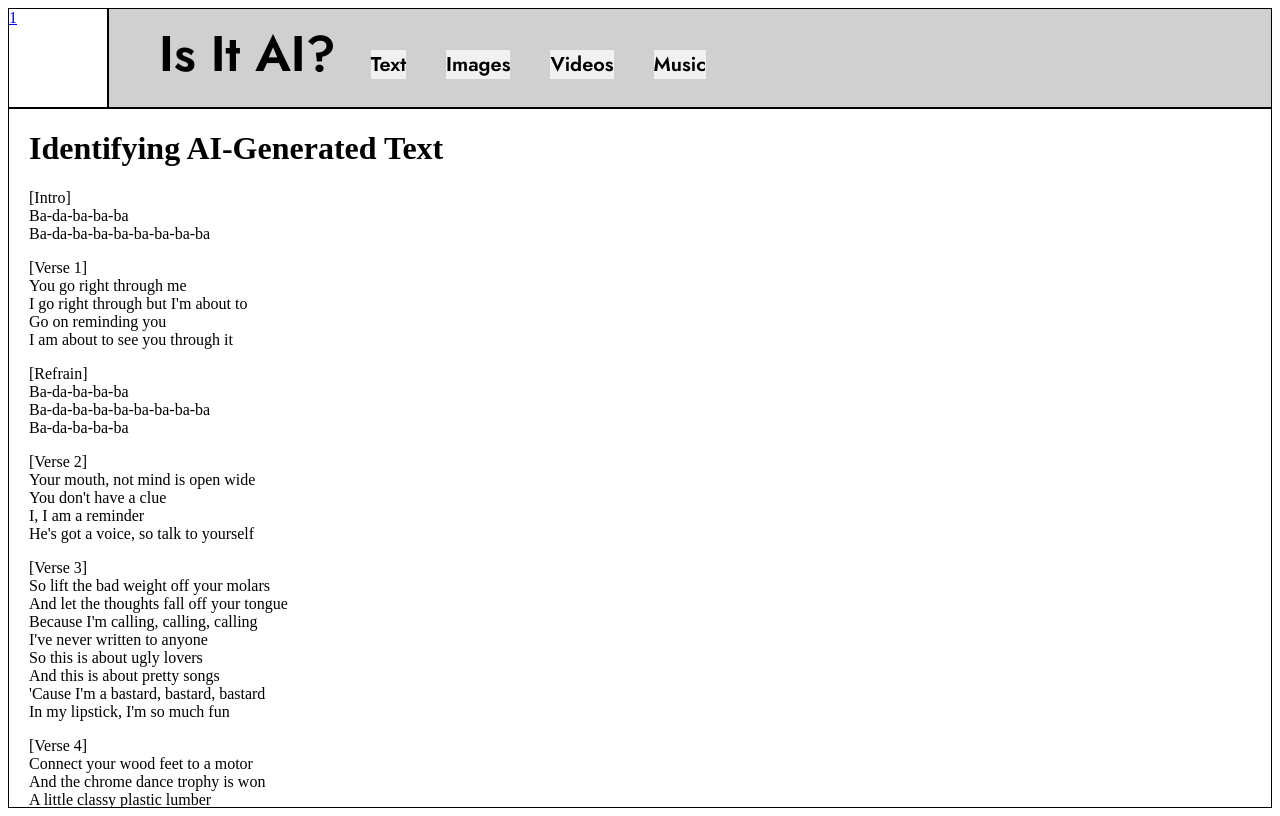
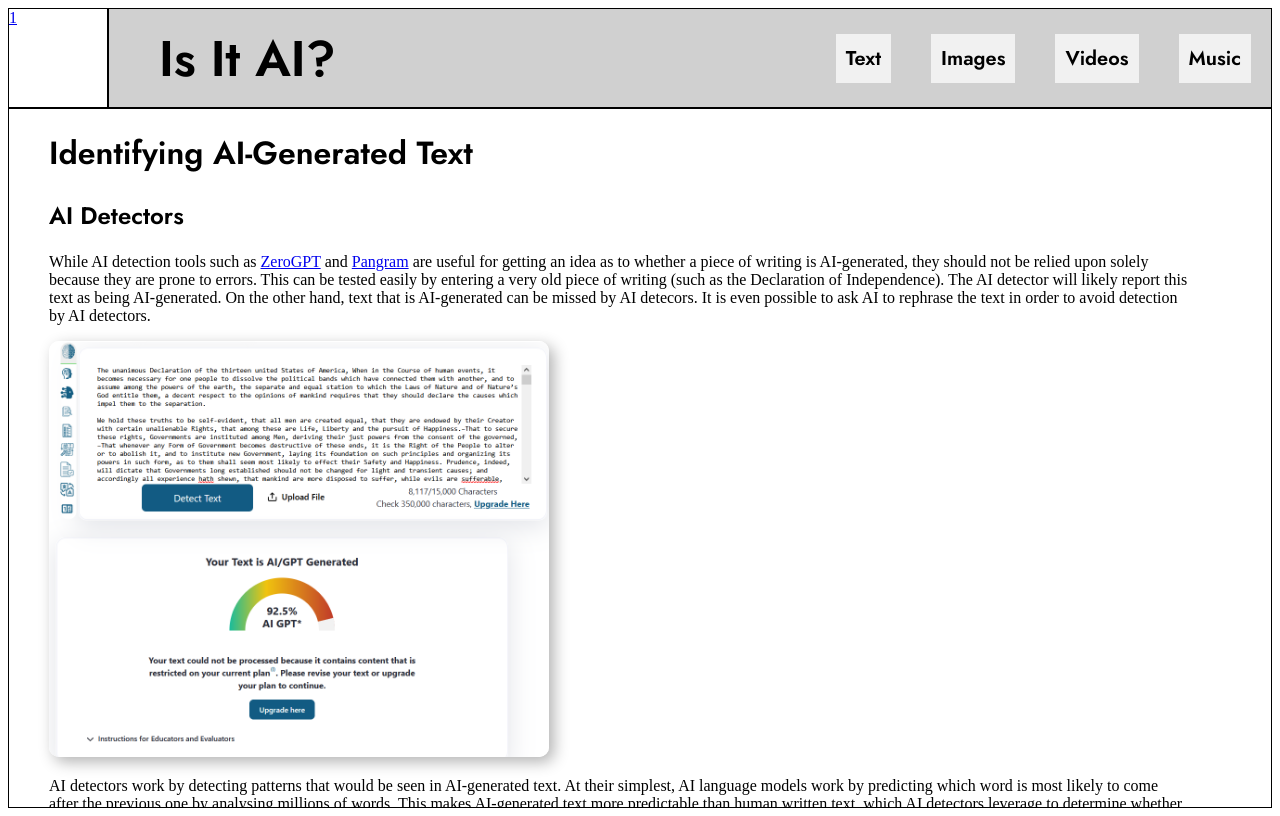
Before and after one commit to fjdksa80/10ct-web-apps, a plain HTML site: page text.html in a window 1280 px wide. Drawn offline with Linux system fonts and the light colour scheme.

Commit message:
Adding information to Text
How to spot AI-generated text

```diff
--- a/style.css
+++ b/style.css
@@ -1,6 +1,6 @@
 .container {
     display: grid;
-    grid-template-columns: 100px 1fr;
+    grid-template-columns: 100px 1fr 1fr;
     grid-template-rows: 100px calc(100vh - 100px);
     margin: 0;
 }
@@ -11,7 +11,9 @@
 
 .title {
     background-color: #d0d0d0;
-    border: 1px solid #000000;
+    border-top: 1px solid #000000;
+    border-bottom: 1px solid #000000;
+    border-left: 1px solid #000000;
     align-content: center;
     font-size: 50px;
     font-family: "Jost", sans-serif;
@@ -35,11 +37,28 @@
 
 .content {
     border: 1px solid #000000;
-    grid-column: 1 / span 2;
+    grid-column: 1 / span 3;
     overflow-y: auto;
     min-height: 0;
-    padding-left: 20px;
-    padding-right: 20px;
+    padding-left: 40px;
+    padding-right: 80px;
+}
+
+.content h1 {
+    font-family: "Jost", sans-serif;
+}
+
+.content h2 {
+    font-family: "Jost", sans-serif;
+}
+
+.content h3 {
+    font-family: "Jost", sans-serif;
+}
+
+.content img {
+    border-radius: 10px;
+    box-shadow: 5px 5px 15px rgba(0, 0, 0, 0.3);
 }
 
 .links {
@@ -88,12 +107,28 @@
 }
 
 .nav {
-    display: inline-flex;
+    text-align: right;
+    align-content: center;
+    font-family: "Jost", sans-serif;
     font-size: 20px;
-    flex: 0 0 200px
+    background-color: #d0d0d0;
+    border-top: 1px solid #000000;
+    border-bottom: 1px solid #000000;
+    border-right: 1px solid #000000;
 }
 
-.nav div {
+.flex {
+    flex: 0 0 200px;
+    display: inline-flex;
+}
+
+.flex div {
     background-color: #f1f1f1;
     margin: 20px;
+    padding: 10px;
 }
+
+.flex div a {
+    color: #000000;
+    text-decoration: none;
+}
--- a/text.html
+++ b/text.html
@@ -14,63 +14,37 @@
             </div>
             <div class="title">
                 Is It AI?
-                <div class="nav">
-                    <div>Text</div>
-                    <div>Images</div>
-                    <div>Videos</div>
-                    <div>Music</div>
+            </div>
+            <div class="nav">
+                <div class="flex">
+                    <div><a href="text.html">Text</a></div>
+                    <div><a href="images.html">Images</a></div>
+                    <div><a href="videos.html">Videos</a></div>
+                    <div><a href="music.html">Music</a></div>
                 </div>
             </div>
             <div class="content">
                 <h1>Identifying AI-Generated Text</h1>
+                <h2>AI Detectors</h2>
                 <p>
-                    [Intro]<br>
-                    Ba-da-ba-ba-ba<br>
-                    Ba-da-ba-ba-ba-ba-ba-ba-ba
+                    While AI detection tools such as <a href="https://zerogpt.com">ZeroGPT</a> and <a href="https://pangram.com">Pangram</a>
+                    are useful for getting an idea as to whether a piece of writing is AI-generated, they should not be relied upon solely
+                    because they are prone to errors. This can be tested easily by entering a very old piece of writing (such as the Declaration of Independence).
+                    The AI detector will likely report this text as being AI-generated. On the other hand, text that is AI-generated can be missed
+                    by AI detecors. It is even possible to ask AI to rephrase the text in order to avoid detection by AI detectors.
                 </p>
+                                <img src="images/zerogpt.png" alt="ZeroGPT claims the Declaration of Independence has a 92.5% chance of being AI-Generated" width="500px">
                 <p>
-                    [Verse 1]<br>
-                    You go right through me<br>
-                    I go right through but I'm about to<br>
-                    Go on reminding you<br>
-                    I am about to see you through it<br>
+                    AI detectors work by detecting patterns that would be seen in AI-generated text. At their simplest, AI language models work by
+                    predicting which word is most likely to come after the previous one by analysing millions of words. This makes AI-generated text more
+                    predictable than human written text, which AI detectors leverage to determine whether a piece of text is AI-generated. While this sounds
+                    like it should work well, AI detectors are very rarely accurate and should not be treated as a consensus on whether a piece of writing is AI-generated.
                 </p>
+                <h2>Signs of AI Writing</h2>
+                <h3>Content</h3>
                 <p>
-                    [Refrain]<br>
-                    Ba-da-ba-ba-ba<br>
-                    Ba-da-ba-ba-ba-ba-ba-ba-ba<br>
-                    Ba-da-ba-ba-ba<br>
-                </p>
-                <p>
-                    [Verse 2]<br>
-                    Your mouth, not mind is open wide<br>
-                    You don't have a clue<br>
-                    I, I am a reminder<br>
-                    He's got a voice, so talk to yourself<br>
-                </p>
-                <p>
-                    [Verse 3]<br>
-                    So lift the bad weight off your molars<br>
-                    And let the thoughts fall off your tongue<br>
-                    Because I'm calling, calling, calling<br>
-                    I've never written to anyone<br>
-                    So this is about ugly lovers<br>
-                    And this is about pretty songs<br>
-                    'Cause I'm a bastard, bastard, bastard<br>
-                    In my lipstick, I'm so much fun<br>
-                </p>
-                <p>
-                    [Verse 4]<br>
-                    Connect your wood feet to a motor<br>
-                    And the chrome dance trophy is won<br>
-                    A little classy plastic lumber<br>
-                    I'm embarrassed but I ain't that stunned<br>
-                    Looks like the humans' days are numbered<br>
-                    That's a sitcom that was number one<br>
-                    'Cause we're a past tense late rate mowers<br>
-                    Emerson thoroughly failed to convince us<br>
-                    Not to mess this place up<br>
-                    (Shameful, shameful, shameful, shameful)
+                    LLMs struggle to keep a neutral tone when describing a topic, instead often swaying towards promotional or advertisement-like writing.
+                    AI writing will also often emphasise the significance and legacy of a subject, even when it is actually quite mundane.
                 </p>
             </div>
         </div>
```
Also changed, not shown: images.html (+9 -0 lines), index.html (+8 -0 lines), music.html (+9 -0 lines), videos.html (+9 -0 lines), images/zerogpt.png (added).
